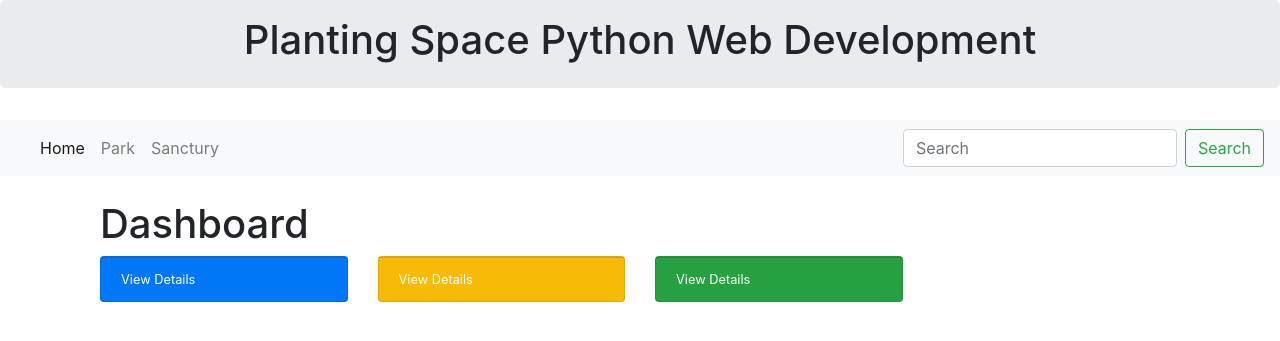
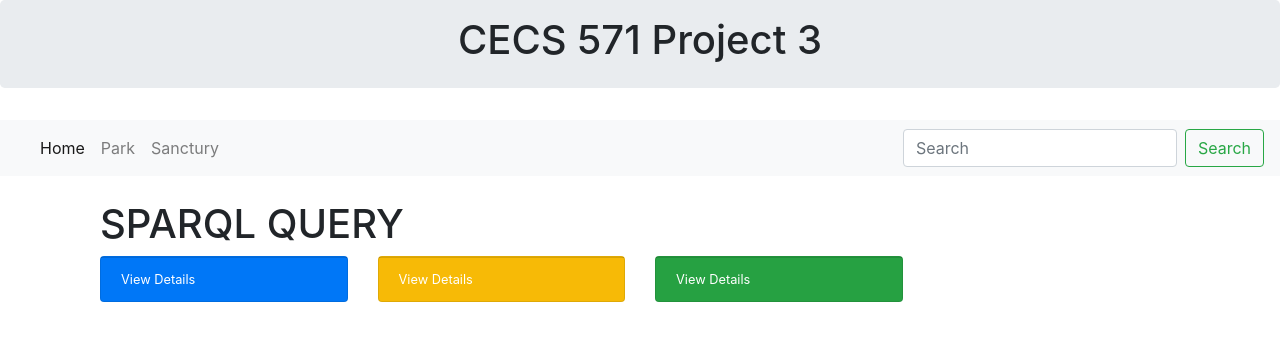
Before and after one commit to parthshah1/CECS-571-Project-3, a Flask app: page / in a window 1280 px wide. Shown: the top 341 px of the page. Run offline with Flask 2, Linux system fonts and the light colour scheme; data that the repository does not hold is empty; some libraries are stand-ins or nearby versions.

Commit message:
Final Changes

```diff
--- a/ForestPantingSpaceOntology/templates/header.html
+++ b/ForestPantingSpaceOntology/templates/header.html
@@ -5,7 +5,7 @@
 {% block body %}
 <div class="jumbotron p-3">
     <div class="well text-center">
-        <h1>Planting Space Python Web Development</h1>
+        <h1>CECS 571 Project 3</h1>
     </div>
 </div>
 {% endblock %}
--- a/ForestPantingSpaceOntology/templates/index.html
+++ b/ForestPantingSpaceOntology/templates/index.html
@@ -7,7 +7,7 @@
 {% block body %}
 <div class="container">
      <div class="container-fluid">
-                        <h1 class="mt-4">Dashboard</h1>
+                        <h1 class="mt-4">SPARQL QUERY</h1>
 
                         <div class="row">
                             <div class="col-xl-3 col-md-6">
```
